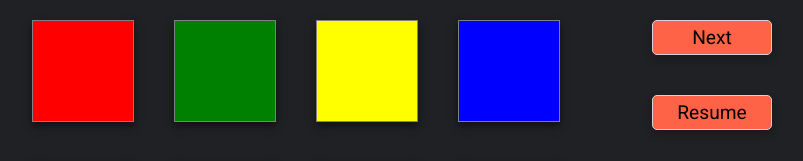
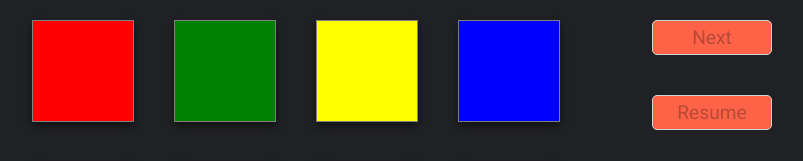
Before and after one commit to MartinDCalderonP/board-games-week-07, a React (Create React App) app: page / in a window 1280 px wide. Shown: the top 161 px of the page, without its empty margins (248-1051 px from the left). Built offline with nearby package versions, Linux system fonts and the light colour scheme.

Commit message:
:sparkles: Add functions to Time Machine file.

```diff
--- a/src/components/TimeMachine.tsx
+++ b/src/components/TimeMachine.tsx
@@ -6,13 +6,39 @@ import Button from './Button';
 const squares = [0, 1, 2, 3, 4, 5, 6, 7, 8, 9, 10, 11, 12, 13, 14, 15];
 
 export default function TimeMachine() {
+	const [counter, setCounter] = useState(0);
 	const [currentSquare, setCurrentSquare] = useState(0);
-	const [previous, getValueOnPosition, record] = useTimeMachine(currentSquare);
+	const [traversing, setTraversing] = useState(false);
+	const [traversingSquare, setTraversingSquare] = useState(0);
+	const record = useTimeMachine(currentSquare);
 
 	const handleSquareClick = (index: number) => {
-		setCurrentSquare(index + 1);
-		console.log(previous, record);
+		if (!traversing && index + 1 !== currentSquare) {
+			setCurrentSquare(index + 1);
+		}
 	};
+
+	const handleNextButtonClick = () => {
+		if (counter > 0) {
+			setCounter((current) => current - 1);
+		}
+		setTraversingSquare(record[counter - 2]);
+	};
+
+	const handleResumeButtonClick = () => {
+		setTraversing(false);
+		setCounter(0);
+	};
+
+	const handlePreviousButtonClick = () => {
+		setTraversing(true);
+		setTraversingSquare(record[counter]);
+		if (counter < record.length - 1) {
+			setCounter((current) => current + 1);
+		}
+	};
+
+	console.log(counter, record.length, record[counter]);
 
 	return (
 		<div className={styles.timeMachine}>
@@ -20,16 +46,42 @@ export default function TimeMachine() {
 				{squares.map((_, index) => (
 					<div
 						key={`square${index}`}
-						className={styles.square}
+						className={
+							styles.square +
+							(!traversing
+								? index + 1 === currentSquare
+									? ` ${styles.disabled}`
+									: ''
+								: index + 1 !== traversingSquare
+								? ` ${styles.disabled}`
+								: '')
+						}
 						onClick={() => handleSquareClick(index)}
 					/>
 				))}
 			</div>
 
 			<div className={styles.controls}>
-				<Button>Next</Button>
-				<Button>Resume</Button>
-				<Button>Previous</Button>
+				<Button
+					onClick={handleNextButtonClick}
+					disabled={record[counter - 2] === undefined ? true : false}
+				>
+					Next
+				</Button>
+				<Button
+					onClick={handleResumeButtonClick}
+					disabled={!traversing ? true : false}
+				>
+					Resume
+				</Button>
+				<Button
+					onClick={handlePreviousButtonClick}
+					disabled={
+						counter > 0 && (counter === record.length - 1 ? true : false)
+					}
+				>
+					Previous
+				</Button>
 			</div>
 		</div>
 	);
--- a/src/styles/TimeMachine.module.scss
+++ b/src/styles/TimeMachine.module.scss
@@ -84,6 +84,7 @@
 
 	.disabled {
 		opacity: 0.5;
+		cursor: auto;
 	}
 }
 
```
